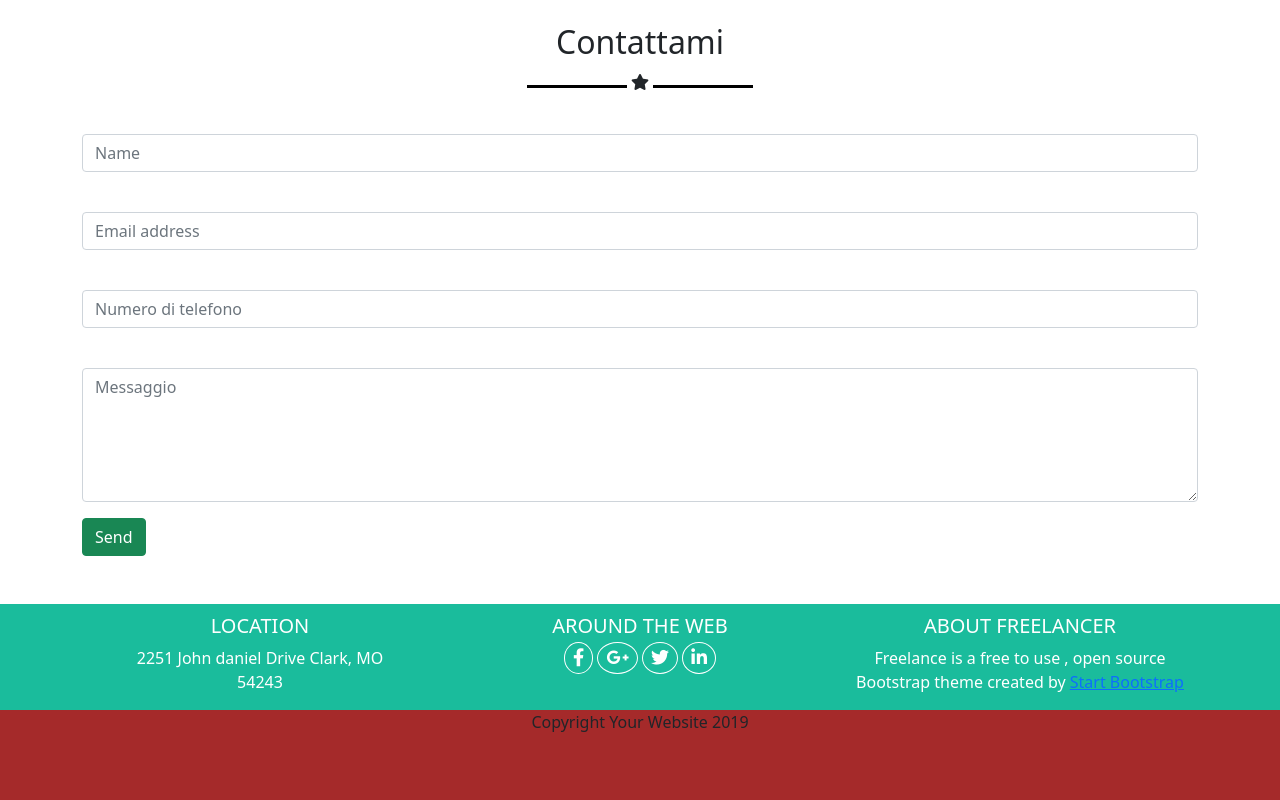
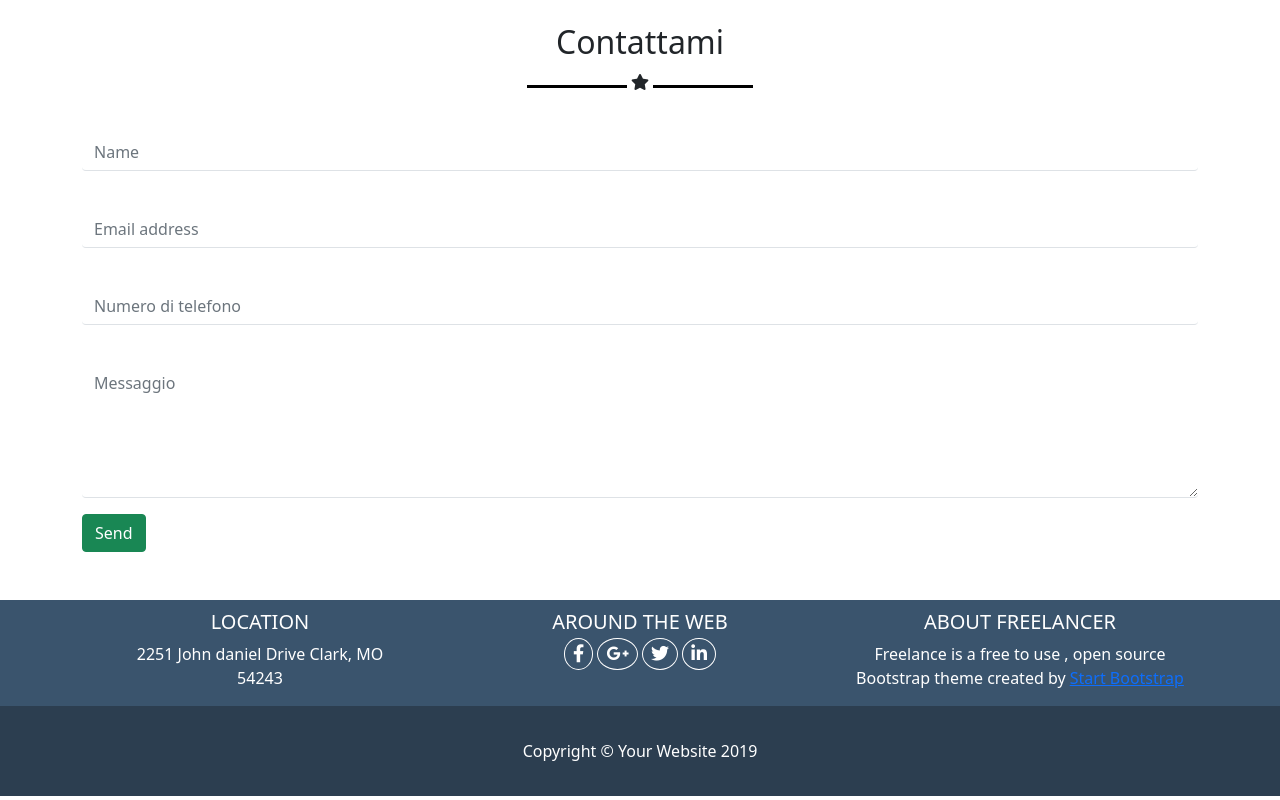
Before and after one commit to robanf/-html-css-bootstrap-freelancer, a plain HTML site: page index.html in a window 1280 px wide. Shown: the part 1431-2231 px from the top of the page. Drawn offline with nearby package versions, Linux system fonts and the light colour scheme.

Commit message:
fine esercizio

```diff
--- a/css/style.css
+++ b/css/style.css
@@ -1,7 +1,9 @@
 .my_nav{
-    background-color: #212529;
-    height: 60px;
+    background-color: #2C3E50;
+
 }
+
+
 
 .my_left-nav{
     background-color: yellow;
@@ -44,7 +46,7 @@
 }
 
 .my_prefooter-bootstrap{
-    background-color: #1abc9c;
+    background-color: #3a546d;
     padding-top: 10px;
 }
 
@@ -60,7 +62,8 @@
 }
 
 .my_footer-bootstrap{
-    background-color: brown;
+    background-color: #2c3e50;
     height: 90px;
-
+    line-height: 90px;
+    color: white;
 }
--- a/index.html
+++ b/index.html
@@ -15,9 +15,9 @@
         <div class="container-fluid">
             <div class="row">
                 <div class="col-12">
-                    <nav class="navbar navbar-expand-lg navbar-dark bg-dark">
+                    <nav class="navbar navbar-expand-md navbar-dark ">
                         <div class="container-fluid">
-                          <a class="navbar-brand" href="#">Navbar</a>
+                          <a class="navbar-brand" href="#">Start Bootstrap</a>
                           <button class="navbar-toggler" type="button" data-bs-toggle="collapse" data-bs-target="#navbarNav" aria-controls="navbarNav" aria-expanded="false" aria-label="Toggle navigation">
                             <span class="navbar-toggler-icon"></span>
                           </button>
@@ -157,19 +157,19 @@
                 <form>
                     <div class="mb-3">
                         <label for="exampleFormControlInput1" class="form-label"></label>
-                        <input type="email" class="form-control" id="exampleFormControlInput1" placeholder="Name">
+                        <input type="email" class="form-control border  border-0 border-bottom" id="exampleFormControlInput1" placeholder="Name">
                     </div>
                     <div class="mb-3">
                         <label for="exampleFormControlInput1" class="form-label"></label>
-                        <input type="email" class="form-control" id="exampleFormControlInput1" placeholder="Email address">
+                        <input type="email" class="form-control border  border-0 border-bottom" id="exampleFormControlInput1" placeholder="Email address">
                     </div>
                     <div class="mb-3">
                         <label for="exampleFormControlInput1" class="form-label"></label>
-                        <input type="email" class="form-control" id="exampleFormControlInput1" placeholder="Numero di telefono">
+                        <input type="email" class="form-control border  border-0 border-bottom" id="exampleFormControlInput1" placeholder="Numero di telefono">
                     </div>
                     <div class="mb-3">
                         <label for="exampleFormControlTextarea1" class="form-label"></label>
-                        <textarea class="form-control" id="exampleFormControlTextarea1" rows="5" placeholder="Messaggio"></textarea>
+                        <textarea class="form-control border  border-0 border-bottom" id="exampleFormControlTextarea1" rows="5" placeholder="Messaggio"></textarea>
                     </div>
 
 
@@ -207,7 +207,7 @@
         <div class="container">
             <div class="row">
                 <div class="col-12 text-center">
-                    <div class="">Copyright  Your Website 2019</div>
+                    <div class="">Copyright © Your Website 2019</div>
 
                 </div>
             </div>
```
